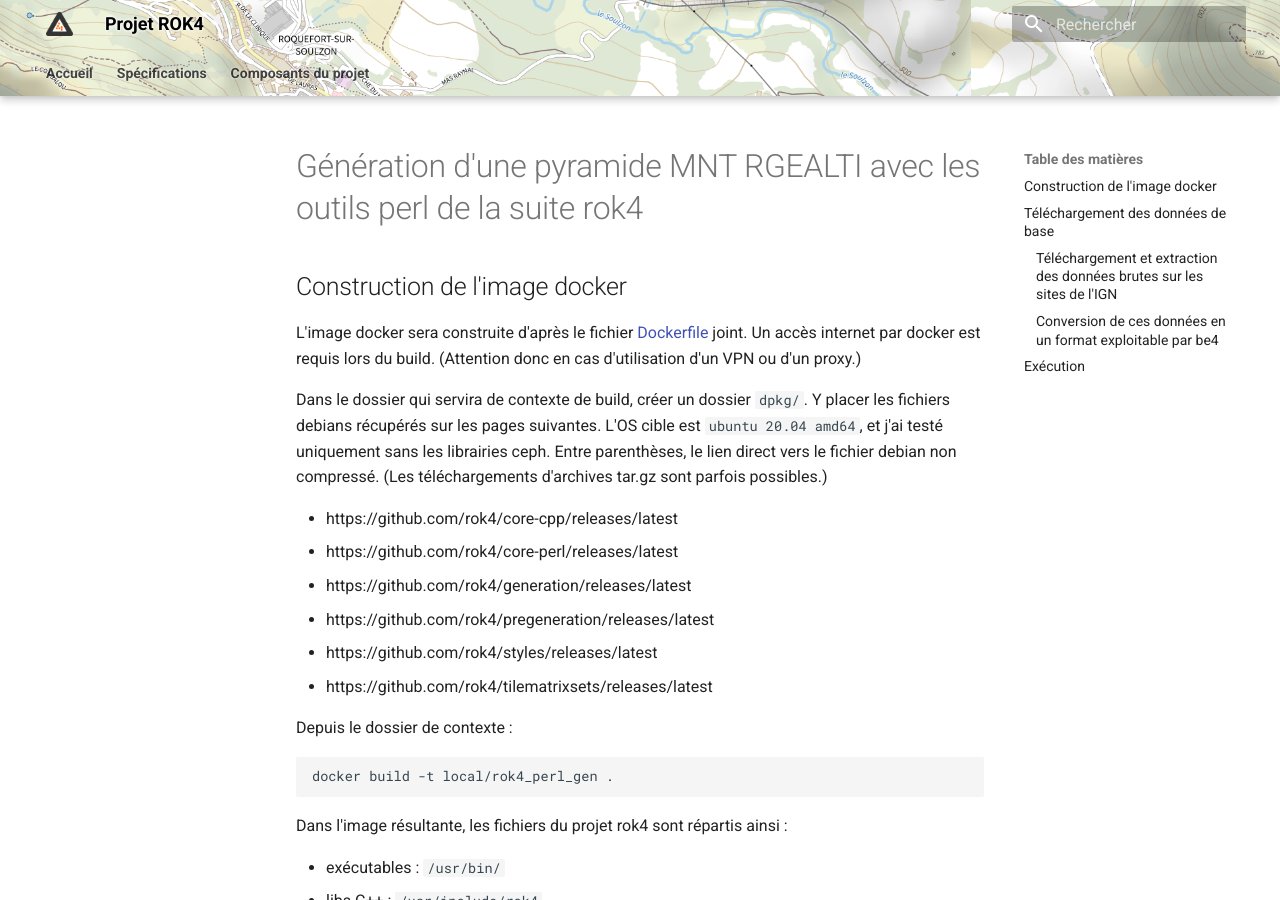
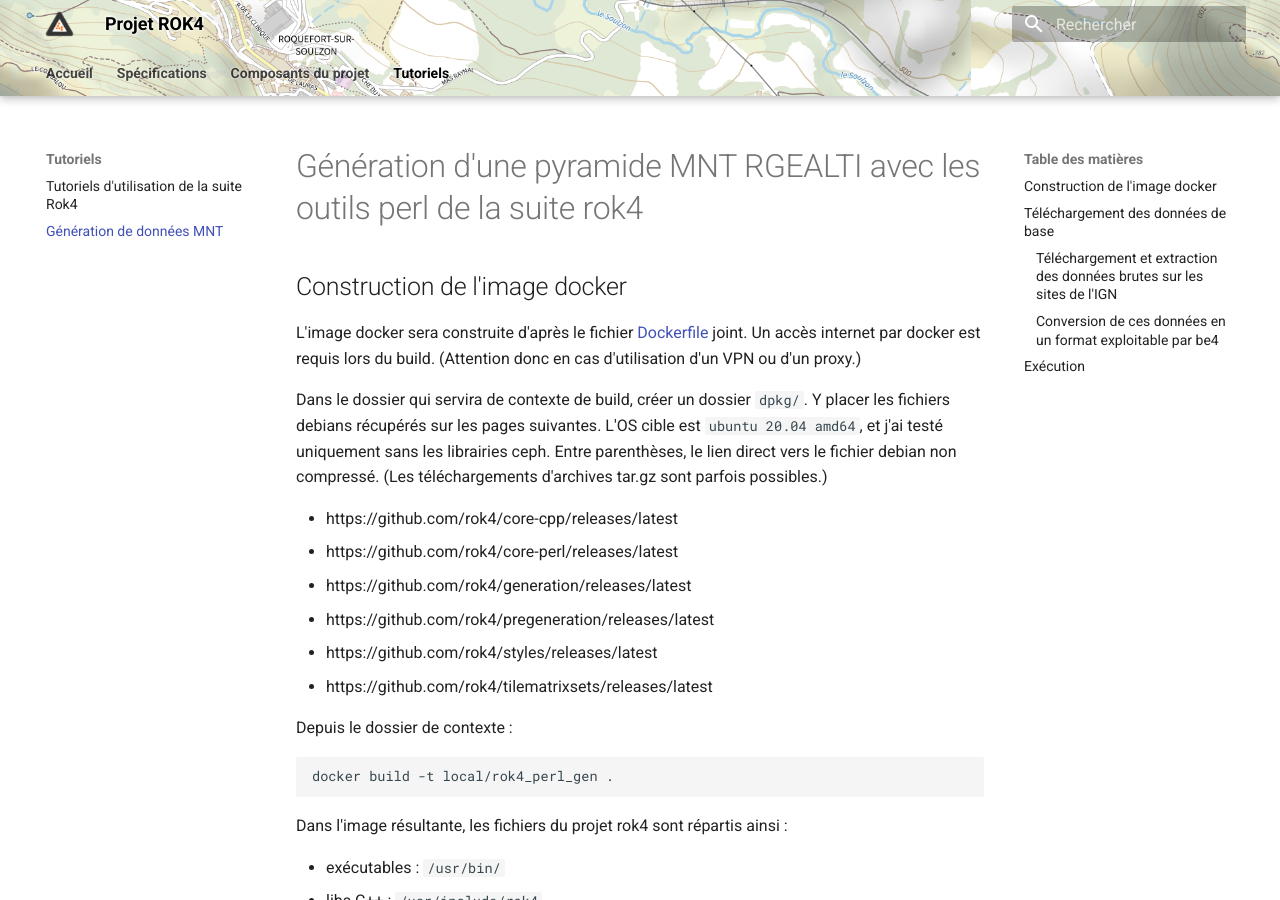
Before and after one commit to rok4/rok4.github.io, an MkDocs documentation site: the page built from docs/tutorials/generation_mnt_rgealti_perl/index.md, in a window 1280 px wide and 900 px high. Built offline with MkDocs 1.6.1 and Material for MkDocs 9.7.7, drawn with Linux system fonts in a browser that asks for light colours; some of the changed lines change nothing that is shown.

Commit message:
Ajout des tutoriels dans le menu

```diff
--- a/mkdocs.yml
+++ b/mkdocs.yml
@@ -19,6 +19,9 @@ nav:
       - Nouveaux outils de gestion (Python) 🔗: https://rok4.github.io/pytools/
       - Tile Matrix Sets (JSON) 🔗: https://github.com/rok4/tilematrixsets/
       - Styles (JSON) 🔗: https://github.com/rok4/styles/
+  - Tutoriels:
+      - ./tutorials/index.md
+      - Génération de données MNT: ./tutorials/generation_mnt_rgealti_perl/index.md
 
 theme:
   logo: https://rok4.github.io/assets/images/rok4-carre.png
@@ -43,3 +46,6 @@ markdown_extensions:
         - name: mermaid
           class: mermaid
           format: !!python/name:pymdownx.superfences.fence_code_format
+
+extra:
+    homepage: https://rok4.github.io
```
